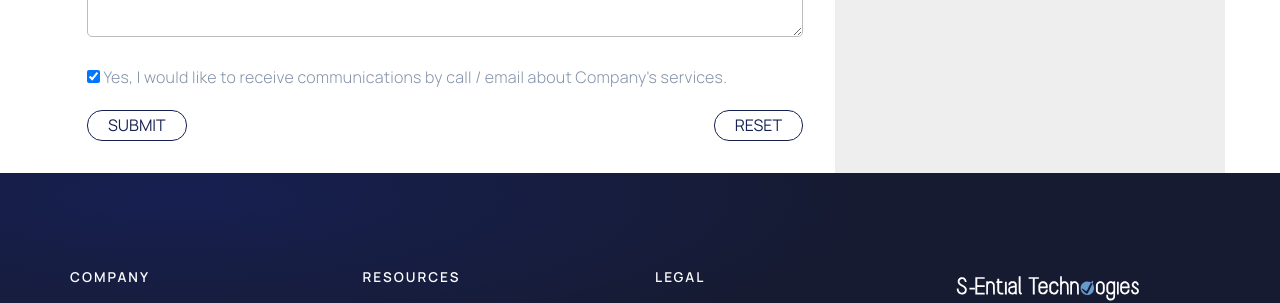
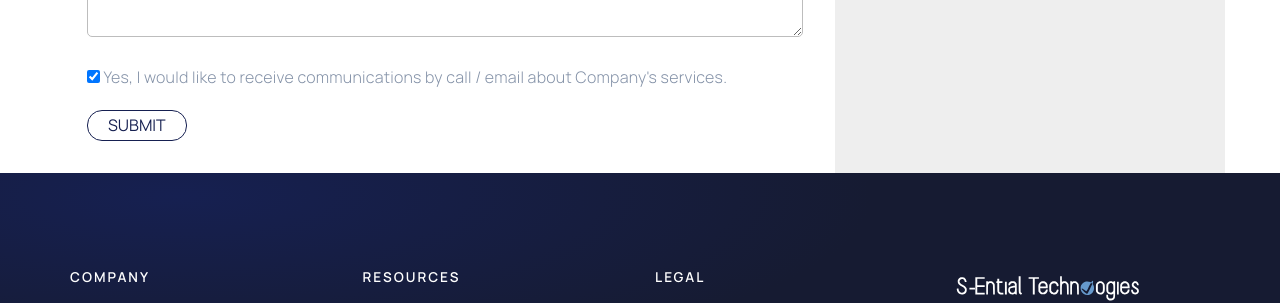
Before and after one commit to s-entialtechnologies/s_ential_technologies, a Jekyll site: the page built from contact.html, in a window 1280 px wide. Shown: the part 1050-1353 px from the top of the page. Built offline with Jekyll 4.4.1, drawn with Linux system fonts in a browser that asks for light colours; nearby versions of some CDN libraries; library files that are not in the unit come from our copies; a script that is not in the unit is left out; comment, search, counter and statistics services are not loaded.

Commit message:
Overhauled the website: New Website

```diff
--- a/contact.html
+++ b/contact.html
@@ -203,7 +203,6 @@ button:focus , .submit-btn:focus{
         </p>
         <p class="full-width">
           <input type="submit" class="submit-btn" value="Submit" onclick="checkValidations()">
-          <button class="reset-btn" onclick="reset()">Reset</button>
         </p>
       </form>
     </div>
```
